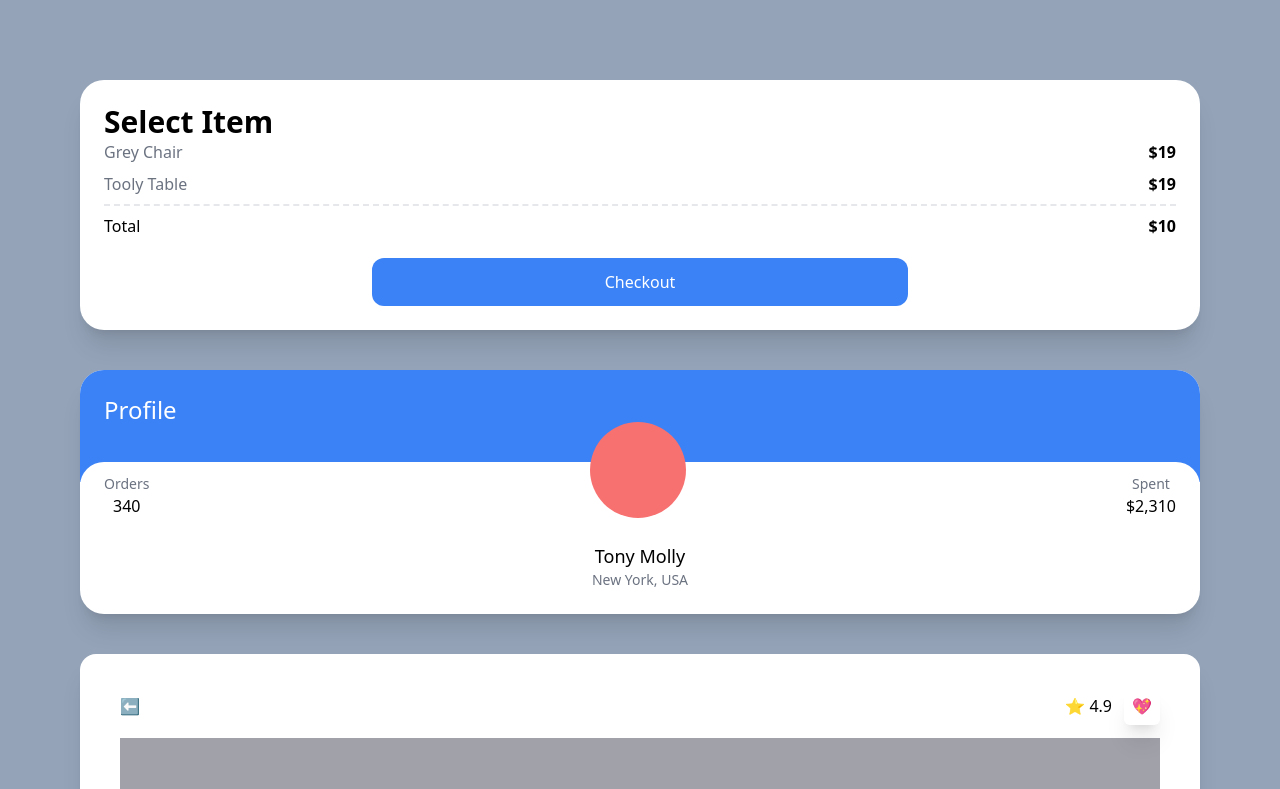
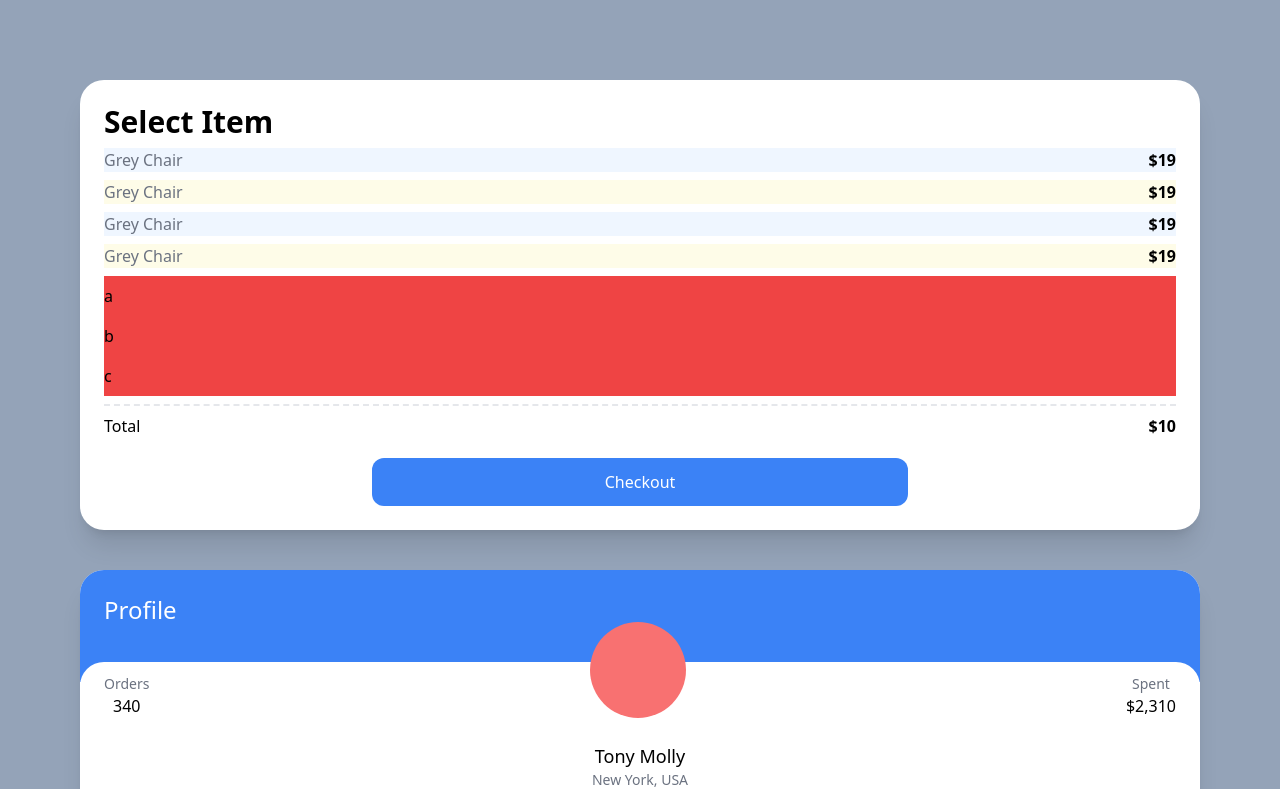
Before and after one commit to Rootjang92/carrot-market-clone, a Next.js app: page / in a window 1280 px wide. Shown: the top 789 px of the page. Built offline with nearby package versions, Linux system fonts and the light colour scheme.

Commit message:
modifier list

```diff
--- a/pages/index.tsx
+++ b/pages/index.tsx
@@ -5,14 +5,24 @@
     <div className="grid min-h-screen gap-10 bg-slate-400 py-20 px-20">
       <div className="rounded-3xl bg-white p-6 shadow-xl">
         <span className="text-3xl font-semibold">Select Item</span>
-        <div className="mb-2 flex justify-between">
-          <span className="text-gray-500">Grey Chair</span>
-          <span className="font-semibold">$19</span>
-        </div>
-        <div className="mb-2 flex justify-between">
-          <span className="text-gray-500">Tooly Table</span>
-          <span className="font-semibold">$19</span>
-        </div>
+        <ul>
+          {[1, 2, 3, 4].map((i) => (
+            <div
+              key={i}
+              className="my-2 flex justify-between first:bg-teal-50 last:bg-amber-50 odd:bg-blue-50 even:bg-yellow-50"
+            >
+              <span className="text-gray-500">Grey Chair</span>
+              <span className="font-semibold">$19</span>
+            </div>
+          ))}
+        </ul>
+        <ul>
+          {["a", "b", "c", ""].map((c, i) => (
+            <li className="bg-red-500 py-2 empty:hidden" key={i}>
+              {c}
+            </li>
+          ))}
+        </ul>
         <div className="mt-2 flex justify-between border-t-2 border-dashed pt-2">
           <span>Total</span>
           <span className="font-semibold">$10</span>
```
